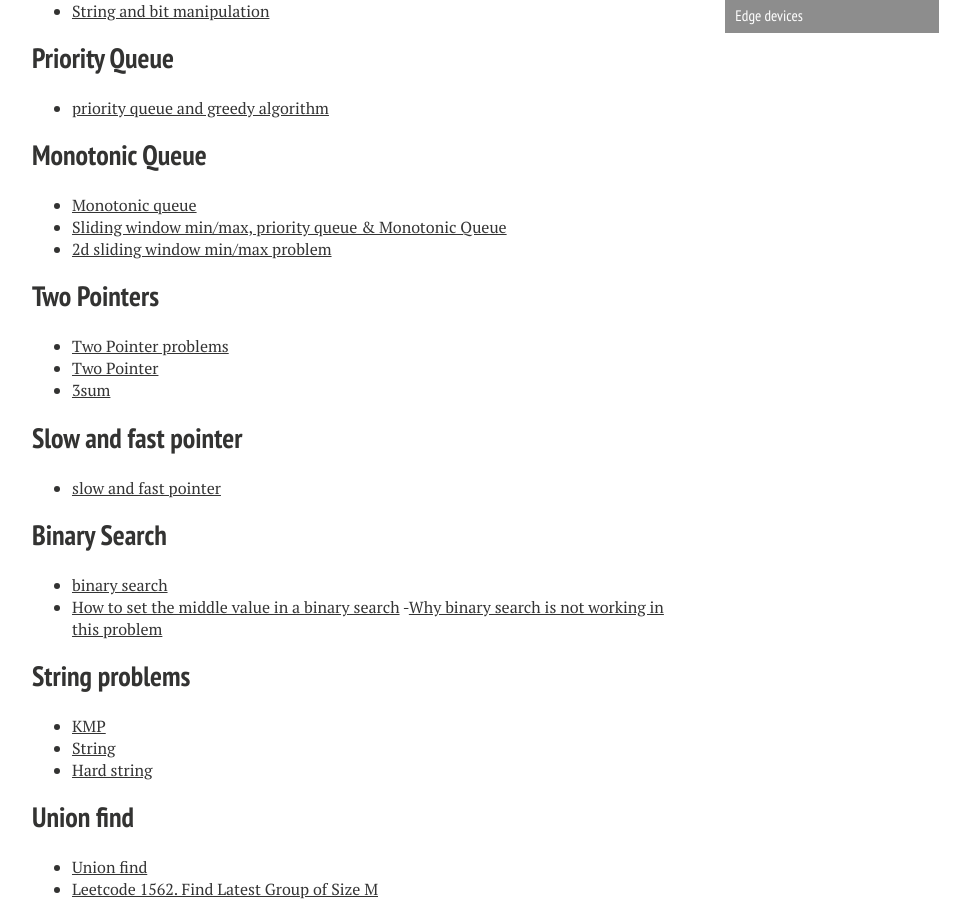
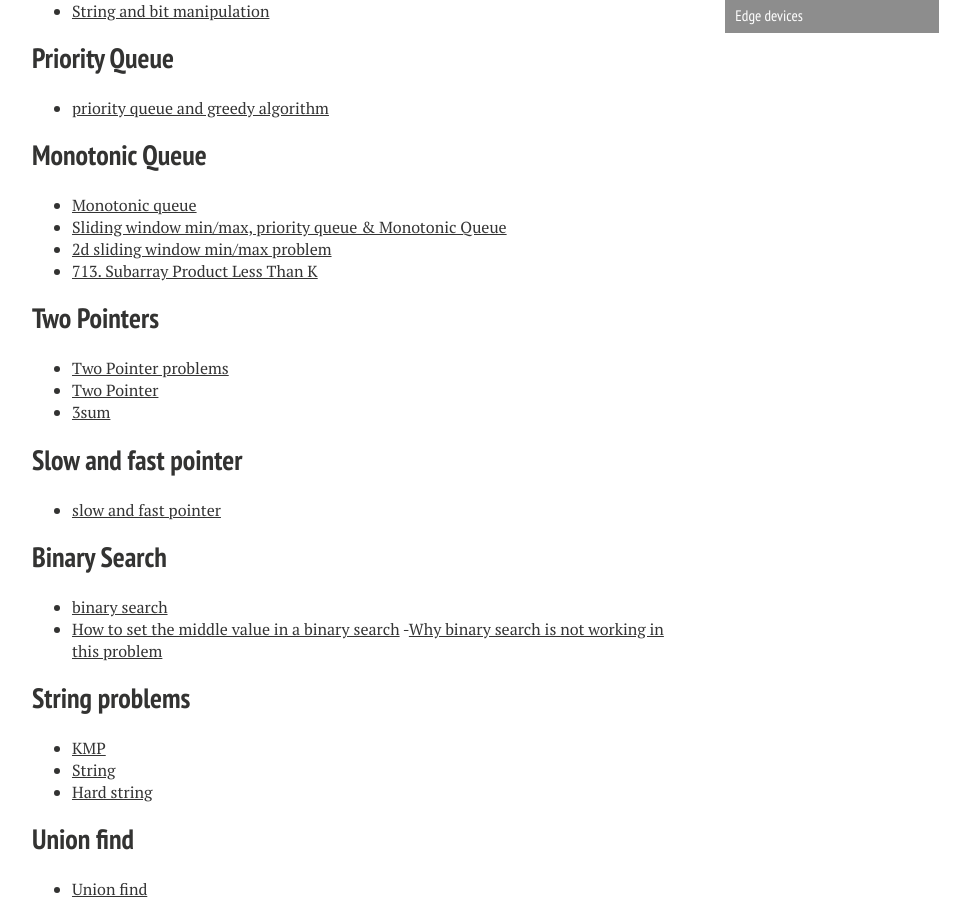
Before and after one commit to xiaokeshen/xiaokeshen.github.io, a Jekyll site: the page built from blog/index.md, in a window 1280 px wide and 900 px high, scrolled down 3977 px. Shown: the whole window, without its empty margins (288-1258 px from the left). Built offline with Jekyll 4.4.1, drawn with Linux system fonts in a browser that asks for light colours; nearby versions of some CDN libraries.

Commit message:
Add a monotinic queue problem and solution

```diff
--- a/blog/index.md
+++ b/blog/index.md
@@ -144,6 +144,7 @@ My 'Serious' coding got started since I became a student as a Computer Science M
 - [Monotonic queue](https://medium.com/@jim.morris.shen/monotonic-queue-52d1472ee4e4?source=friends_link&sk=64cb46f421815aa4a002b375674faa74)
 - [Sliding window min/max, priority queue & Monotonic Queue](https://medium.com/@jim.morris.shen/sliding-window-min-max-priority-queue-monotonic-queue-ec77636cdc31?source=friends_link&sk=3c41b31a29a2fd879c1ff478e9777b2d)
 - [2d sliding window min/max problem](https://medium.com/@jim.morris.shen/2d-sliding-window-min-max-problem-e24b0c707a62?source=friends_link&sk=46498cedeb74b99fa2cd188e492184ba)
+- [713. Subarray Product Less Than K](https://medium.com/@jim.morris.shen/monotonic-queue-eecdf378ef7a)
 
 ## Two Pointers
 - [Two Pointer problems](https://medium.com/@jim.morris.shen/two-pointers-5bc86424ffd4?source=friends_link&sk=20eb28ea867ad7f3a3e67b22fd5bf4f9)
```
